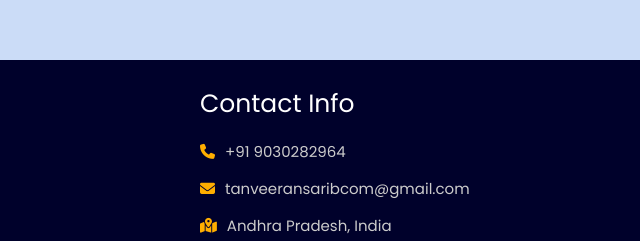
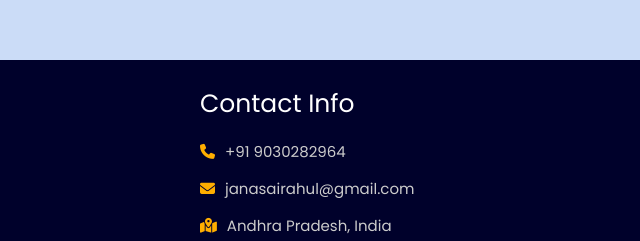
Before and after one commit to rahuljana2004/portfolio, a plain HTML site: page index.html in a window 1280 px wide. Shown: the part 4521-4762 px from the top of the page, 640-1280 px from the left. Drawn offline with nearby package versions, Linux system fonts and the light colour scheme; no server answers; animation ran at ten frames a second.

Commit message:
Update index.html

```diff
--- a/index.html
+++ b/index.html
@@ -311,7 +311,7 @@
       <div class="box">
           <h3>Contact info</h3>
           <p> <i class="fas fa-phone"></i>+91 9030282964</p>
-          <p> <i class="fas fa-envelope"></i>tanveeransaribcom@gmail.com</p>
+          <p> <i class="fas fa-envelope"></i>janasairahul@gmail.com</p>
           <p> <i class="fas fa-map-marked-alt"></i>Andhra Pradesh, India</p>
           <div class="share">
             <a class="facebook" aria-label="Facebook" href="" target="_blank"><i class="fab fa-facebook"></i></a>
```
